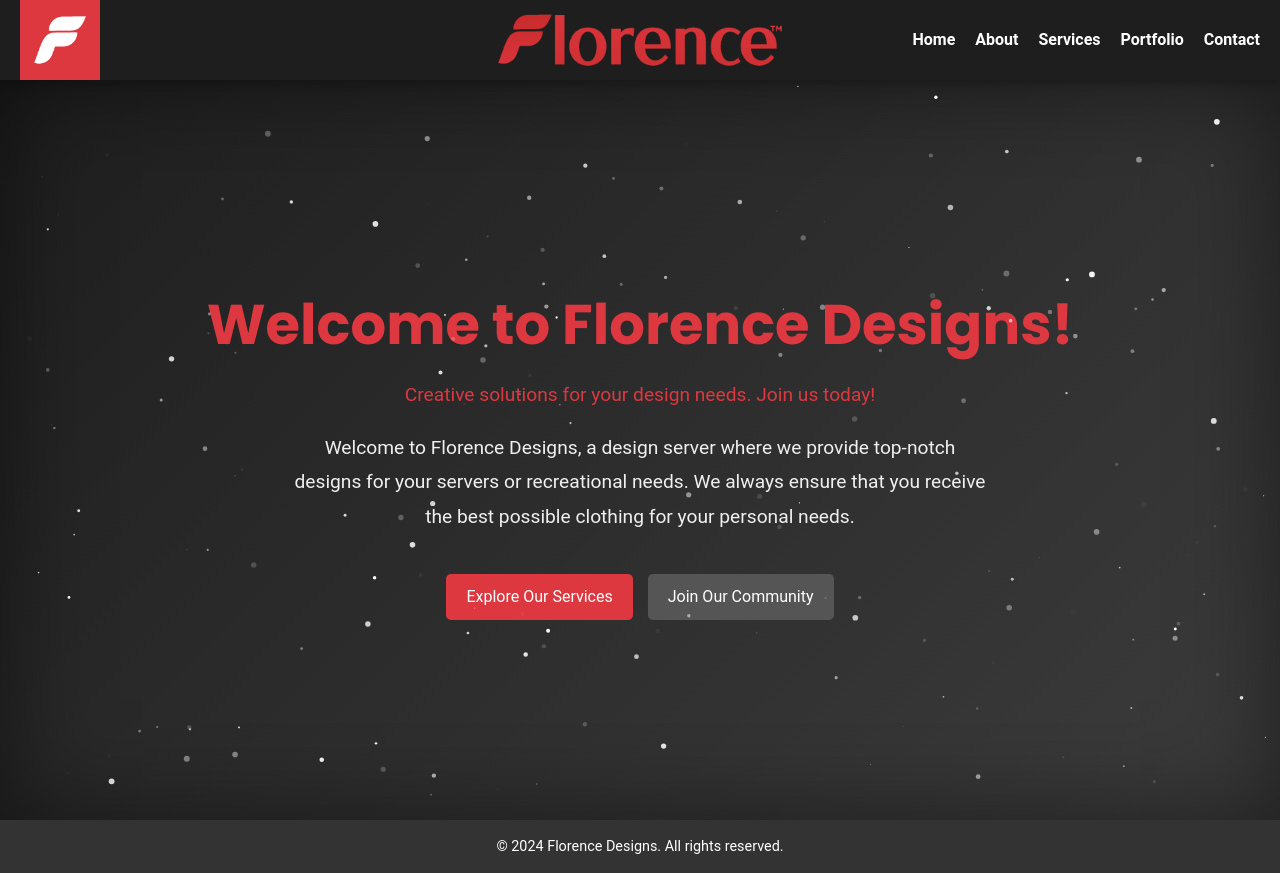
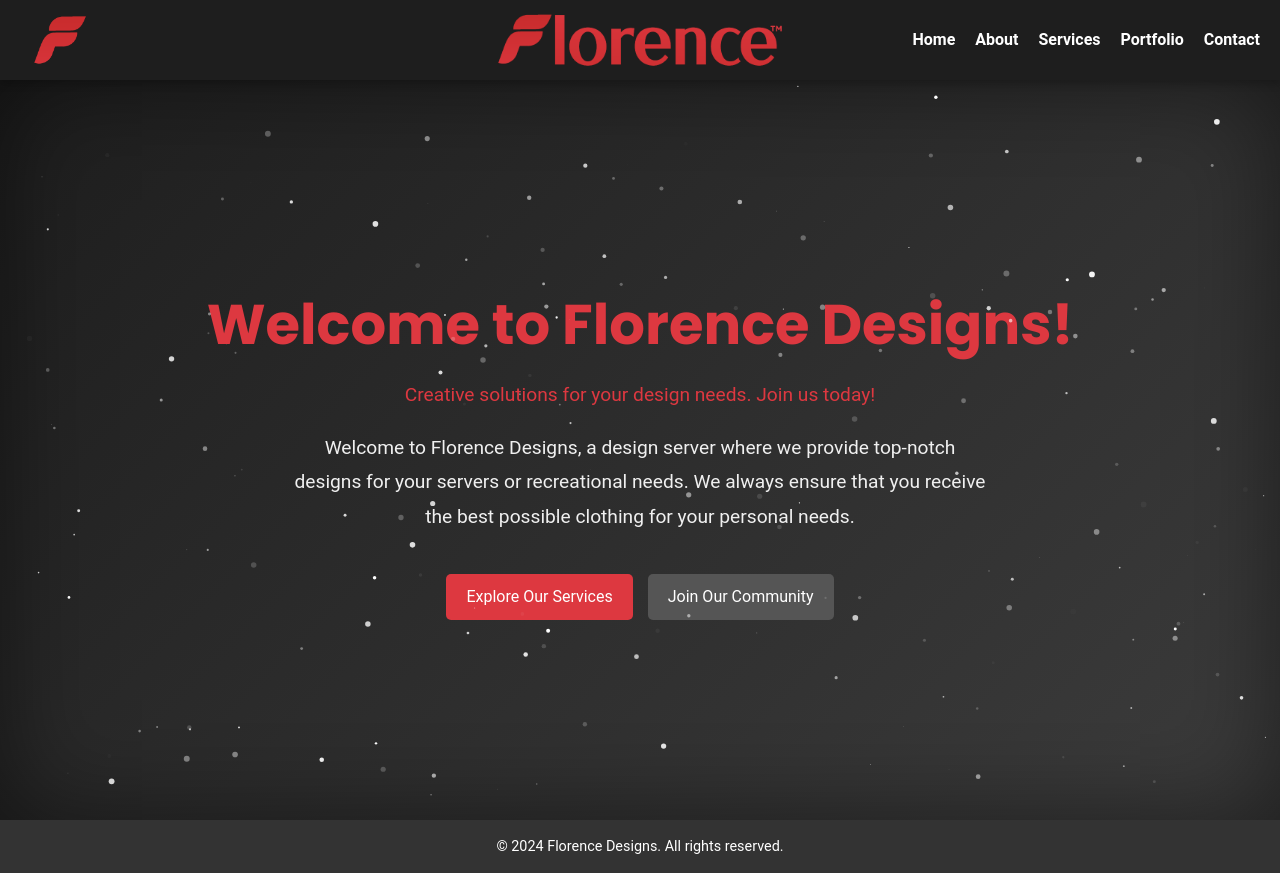
Before and after one commit to jdoggit/florencedesigns, a plain HTML site: page index.html in a window 1280 px wide. Drawn offline with nearby package versions, Linux system fonts and the light colour scheme.

Commit message:
Update index.html

```diff
--- a/index.html
+++ b/index.html
@@ -21,8 +21,8 @@
   <!-- Import particles.js from CDN -->
   <script src="https://cdn.jsdelivr.net/npm/particles.js@2.0.0/particles.min.js"></script>
 
-  <!-- Favicon Fix to prevent 404 error -->
-  <link rel="icon" href="images/logo.png" type="image/png">
+  <!-- Favicon -->
+  <link rel="icon" href="images/Florence_logo3.png" type="image/png">
 
   <!-- Particles.js Styling -->
   <style>
@@ -55,7 +55,7 @@
   <!-- Header Section -->
   <header class="main-header">
     <div class="header-image">
-      <img src="images/logo.png" alt="Logo" class="logo">
+      <img src="images/Florence_logo3.png" alt="Logo" class="logo">
       <nav class="navigation">
         <ul>
           <li><a href="index.html">Home</a></li>
```
